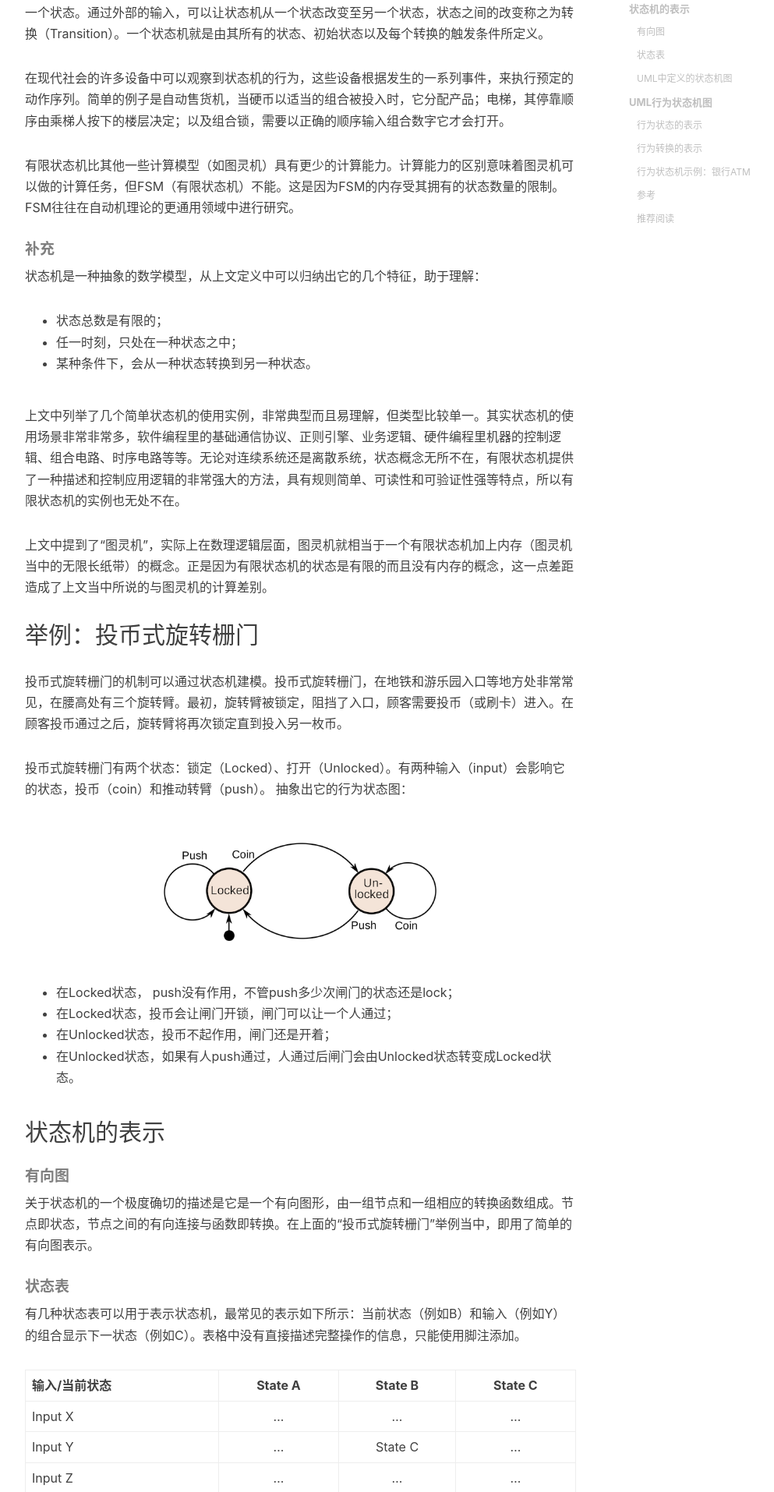
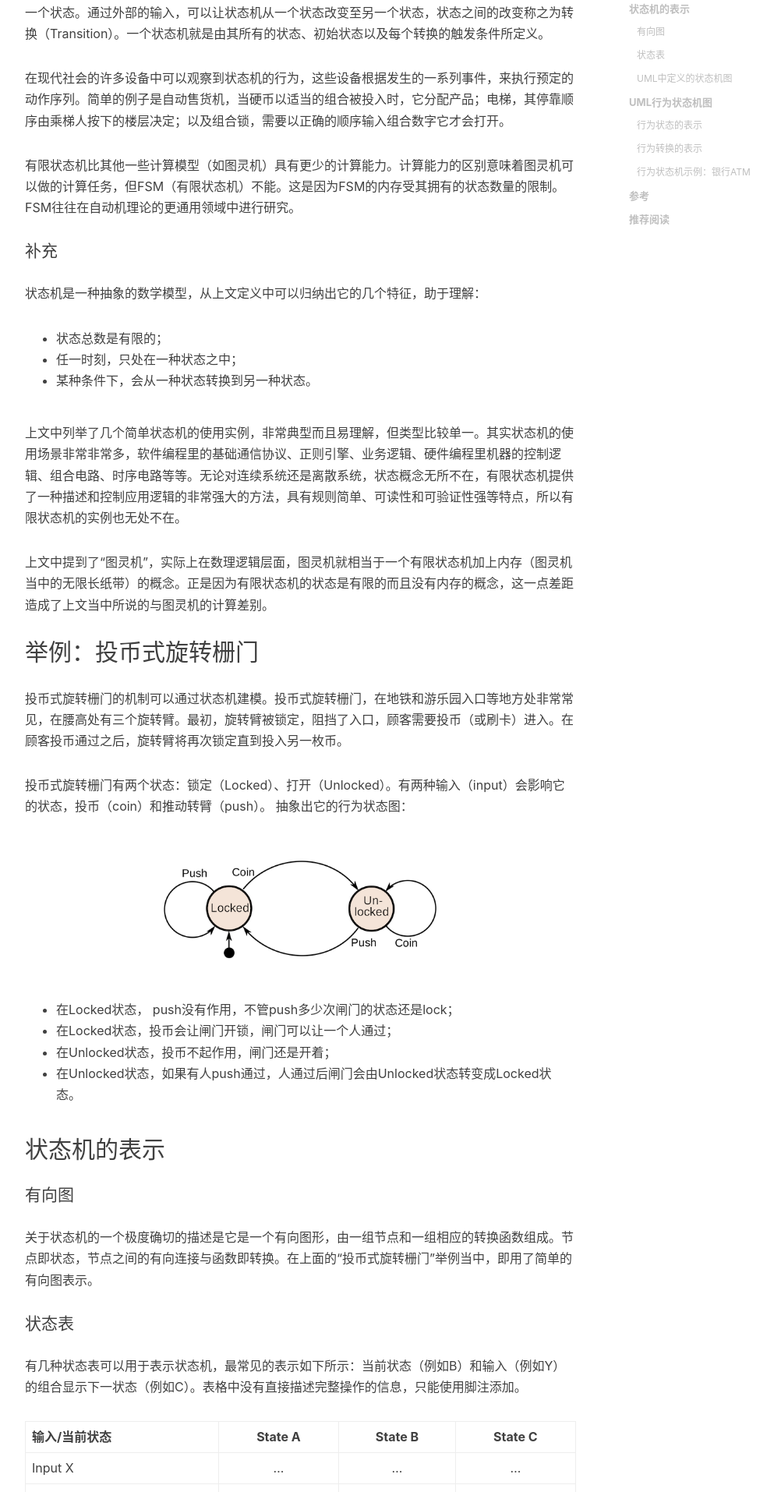
Before and after one commit to HopeSeebok/hopeseebok.github.io, a Jekyll site: the page built from _posts/2017-11-24-state-machine.markdown, in a window 1280 px wide. Shown: the part 759-2673 px from the top of the page at 78% size, without its empty margins (233-1226 px from the left). Built offline with Jekyll 4.4.1, drawn with Linux system fonts in a browser that asks for light colours; nearby versions of some CDN libraries; comment, search, counter and statistics services are not loaded.

Commit message:
fix font

```diff
--- a/_posts/2017-11-24-state-machine.markdown
+++ b/_posts/2017-11-24-state-machine.markdown
@@ -21,7 +21,7 @@ tags:
 
 有限状态机比其他一些计算模型（如图灵机）具有更少的计算能力。计算能力的区别意味着图灵机可以做的计算任务，但FSM（有限状态机）不能。这是因为FSM的内存受其拥有的状态数量的限制。 FSM往往在自动机理论的更通用领域中进行研究。
 
-##### 补充
+#### 补充
 
 状态机是一种抽象的数学模型，从上文定义中可以归纳出它的几个特征，助于理解：
 - 状态总数是有限的；
@@ -50,11 +50,11 @@ tags:
 
 ## 状态机的表示
 
-##### 有向图
+#### 有向图
 
 关于状态机的一个极度确切的描述是它是一个有向图形，由一组节点和一组相应的转换函数组成。节点即状态，节点之间的有向连接与函数即转换。在上面的“投币式旋转栅门”举例当中，即用了简单的有向图表示。
 
-##### 状态表
+#### 状态表
 
 有几种状态表可以用于表示状态机，最常见的表示如下所示：当前状态（例如B）和输入（例如Y）的组合显示下一状态（例如C）。表格中没有直接描述完整操作的信息，只能使用脚注添加。
 
@@ -64,7 +64,7 @@ tags:
 |Input Y|...|State C|...|
 |Input Z|...|...|...|
 
-##### UML中定义的状态机图
+#### UML中定义的状态机图
 
 统一建模语言（Unified Modeling Language）中对状态机图（State）的表示有完整的定义。UML状态机图克服了传统有限状态机表示方法的局限性，同时保留了它们的主要优点。
 
@@ -78,7 +78,7 @@ tags:
 
 行为状态机可以由行为分类器拥有，称为其上下文。上下文定义为此状态机定义的信号和调用触发器，以及状态机活动中可用的属性和操作。根据此分类器的接收和操作来定义状态机的信号触发器和呼叫触发器。
 
-##### 行为状态的表示
+#### 行为状态的表示
 
 **简单状态 (Simple State)**
 
@@ -101,7 +101,7 @@ tags:
 
 <img src="http://hopeseebok.com/img/state-machine/composite-state.png" width="322">
 
-##### 行为转换的表示
+#### 行为转换的表示
 
 转换是源顶点和目标顶点之间的有向关系。它将状态机从一个状态转换到另一个状态，表示状态机对特定类型事件发生的完整响应。
 
@@ -121,7 +121,7 @@ guard :== ‘[’ constraint ‘]’
 
 `[ ‘/’ behavior-expression ]` ：可选行为表达式，用以表达转换发生时的动作，如果转换触发则执行相应动作。根据属性和链接以及触发事件的参数或其范围中可见的任何其他特征来编写。行为表达式可以是一个动作，也可以是动作序列。
 
-##### 行为状态机示例：银行ATM
+#### 行为状态机示例：银行ATM
 
 这是显示银行自动柜员机（ATM）高抽象级行为状态机图的示例。
 
@@ -133,7 +133,7 @@ ATM最初被关闭。电源打开后，ATM执行启动操作并进入自我检
 
 服务客户状态是一个复合状态，拥有顺序子状态客户身份验证，选择交易和交易。由于客户身份验证和交易本身是复合状态，所以显示了隐藏的分解指示符图标。当交易完成后，将从服务客户状态无触发转换到空闲状态。服务客户状态也有退出动作弹出卡片，无论是什么原因导致退出此状态都将弹出客户的卡片。
 
-##### 参考
+## 参考
 
 [Wikipedia Finite-state machine](https://en.wikipedia.org/wiki/Finite-state_machine)
 
@@ -141,7 +141,7 @@ ATM最初被关闭。电源打开后，ATM执行启动操作并进入自我检
 
 [UML State Machine Diagrams](https://www.uml-diagrams.org/state-machine-diagrams.html)
 
-##### 推荐阅读
+## 推荐阅读
 
 [State machine versus Protocol state machine](https://stackoverflow.com/questions/24202786/state-machine-diagram-versus-protocol-state-machine-diagram)
 
```
